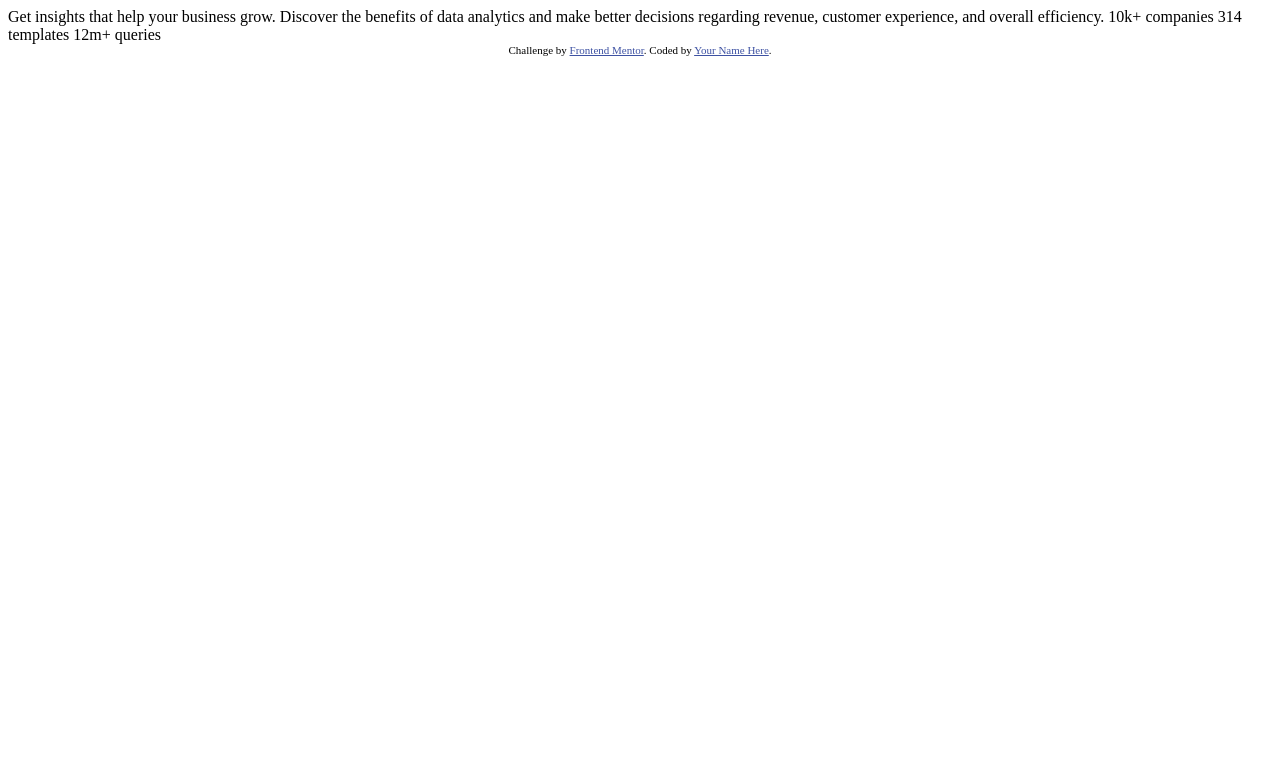
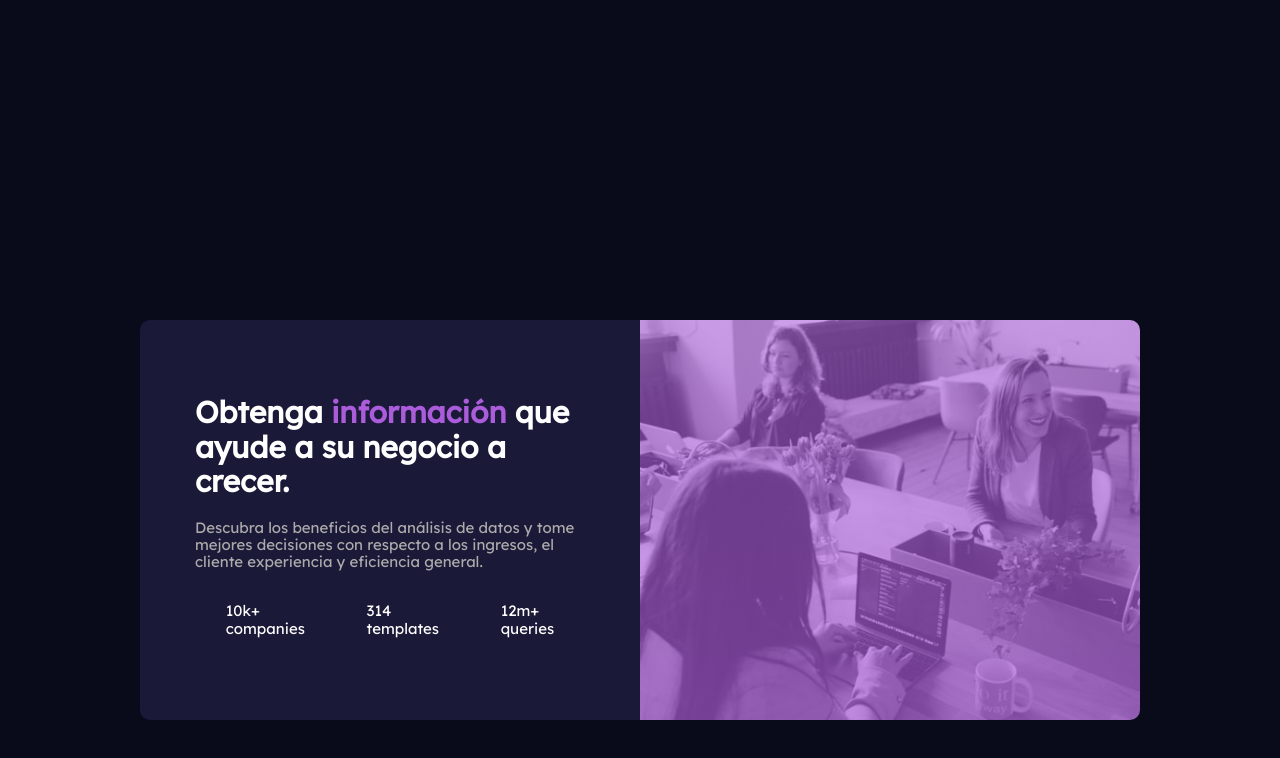
Before and after one commit to RodolfoQuintanilla/PortafolioCss, a plain HTML site: page card/index.html in a window 1280 px wide. Drawn offline with nearby package versions, Linux system fonts and the light colour scheme.

Commit message:
escritorio listo

```diff
--- a/card/index.html
+++ b/card/index.html
@@ -1,33 +1,58 @@
 <!DOCTYPE html>
-<html lang="en">
+<html lang="es">
+
 <head>
   <meta charset="UTF-8">
-  <meta name="viewport" content="width=device-width, initial-scale=1.0"> <!-- displays site properly based on user's device -->
+  <meta name="viewport" content="width=device-width, initial-scale=1.0">
+  <!-- displays site properly based on user's device -->
 
   <link rel="icon" type="image/png" sizes="32x32" href="./images/favicon-32x32.png">
-
+  <link rel="stylesheet" href="style/index.css">
+  <link rel="stylesheet" href="https://necolas.github.io/normalize.css/8.0.1/normalize.css">
   <title>Frontend Mentor | Stats preview card component</title>
 
   <!-- Feel free to remove these styles or customise in your own stylesheet 👍 -->
   <style>
-    .attribution { font-size: 11px; text-align: center; }
-    .attribution a { color: hsl(228, 45%, 44%); }
+    .attribution {
+      font-size: 11px;
+      text-align: center;
+    }
+
+    .attribution a {
+      color: hsl(228, 45%, 44%);
+    }
   </style>
 </head>
+
 <body>
+  <div class="div">
 
-  Get insights that help your business grow.
+    <div class="div__textos">
+      <h1 class="titulo">Obtenga <span class="letra">información</span> que ayude a su negocio a crecer.</h1>
 
-  Discover the benefits of data analytics and make better decisions regarding revenue, customer
-  experience, and overall efficiency.
+      <p class="div__parrafo">
+        Descubra los beneficios del análisis de datos y tome mejores decisiones con respecto a los ingresos, el cliente
+        experiencia y eficiencia general.
+      </p>
 
-  10k+ companies
-  314 templates
-  12m+ queries
+      <div class="div__contadores">
+        <div class="contador">10k+ <br> companies</div>
+        <div class="contador">314<br> templates</div>
+        <div class="contador">12m+<br> queries</div>
+      </div>
+    </div>
 
-  <div class="attribution">
+    <div class="div__imagenes">
+
+    </div>
+
+  </div>
+
+
+  <!-- <div class="attribution">
     Challenge by <a href="https://www.frontendmentor.io?ref=challenge" target="_blank">Frontend Mentor</a>.
     Coded by <a href="#">Your Name Here</a>.
-  </div>
+    </div> -->
 </body>
+
 </html>
--- /dev/null
+++ b/card/style/index.css
@@ -0,0 +1,96 @@
+@import url('https://fonts.googleapis.com/css2?family=Inter:wght@400;700&display=swap');
+/* font-family: 'Inter', sans-serif; */
+@import url('https://fonts.googleapis.com/css2?family=Lexend+Deca&display=swap');
+/* font-family: 'Lexend Deca', sans-serif; */
+
+:root {
+             --fonbody: hsl(233, 47%, 7%);
+             --fondocuadro: hsl(244, 38%, 16%);
+             --colLetras: hsl(277, 64%, 61%);
+             --letras: rgb(255, 255, 255);
+}
+
+body {
+
+
+             font-size: 15px;
+             background: var(--fonbody);
+             color: var(--letras);
+             font-family: 'Lexend Deca', sans-serif;
+
+}
+
+.div {
+             display: flex;
+             flex-wrap: wrap-reverse;
+             justify-content: center;
+             margin-top: 25%;
+             align-items: start;
+
+}
+
+
+
+.div__textos {
+             background-color: var(--fondocuadro);
+             box-sizing: border-box;
+             width: 500px;
+             height: 400px;
+             padding: 55px;
+             border-top-left-radius: 10px;
+             border-bottom-left-radius: 10px;
+}
+
+.h1 {
+             font-family: 'Inter', sans-serif;
+
+}
+
+.div__imagenes {
+             background-image: linear-gradient(hsla(277, 64%, 61%, 0.592), hsla(277, 64%, 61%, 0.677)), url('../images/image-header-desktop.jpg');
+
+             border: 0.1px;
+             width: 500px;
+             height: 400px;
+             border-top-right-radius: 10px;
+             border-bottom-right-radius: 10px;
+             background-size: cover;
+             object-fit: cover;
+}
+
+.div__contadores {
+             margin-top: 100px;
+             display: flex;
+             justify-content: space-around;
+             margin-top: 2rem;
+             text-align: left;
+}
+
+.letra {
+             color: var(--colLetras)
+}
+
+.div__parrafo {
+             color: rgb(172, 171, 171);
+}
+
+@media screen and (max-width:999px) {
+             .div {
+                          padding: 20px;
+             }
+
+             .div__textos {
+                          border-top-left-radius: 0px;
+                          border-bottom-right-radius: 10px;
+             }
+
+             .div__imagenes {
+                          border-top-left-radius: 10px;
+                          border-bottom-right-radius: 0px;
+                          height: 200px;
+                          background-size: cover;
+                          max-width: 100%;
+             }
+
+
+}
```
Also changed, not shown: card/design/desktop-preview.jpg.
